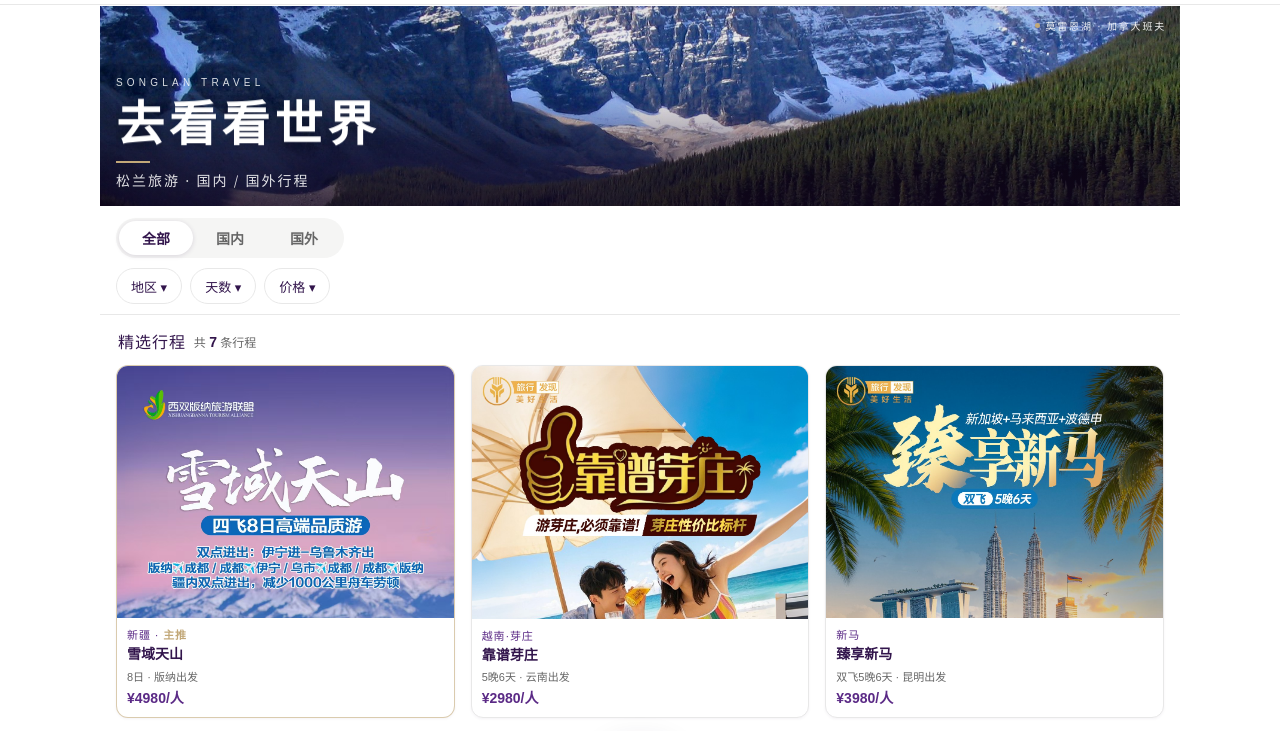
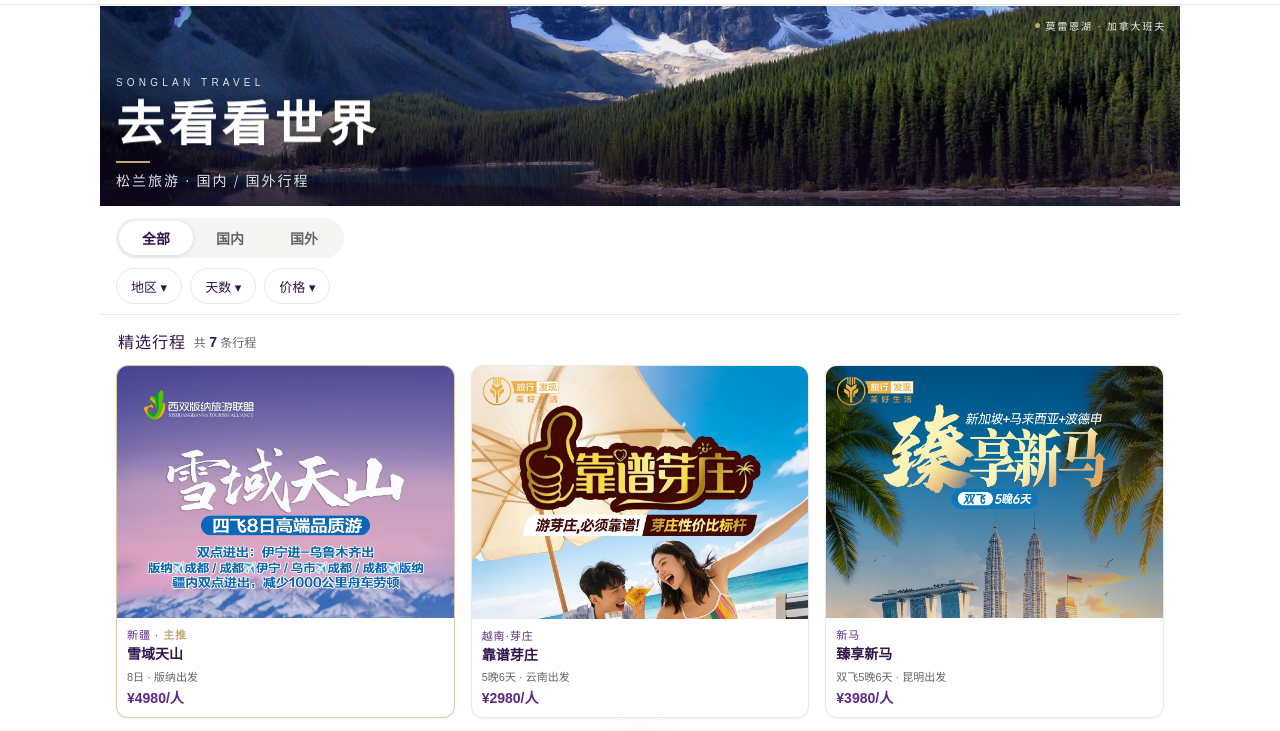
Before and after one commit to kaituo869/songlan, a plain HTML site: page index.html in a window 1280 px wide. Shown: the part 51-782 px from the top of the page. Drawn offline with Linux system fonts and the light colour scheme.

Commit message:
Desktop hero: shift framing down to show lake

```diff
--- a/index.html
+++ b/index.html
@@ -216,6 +216,7 @@
     .card:hover{transform:translateY(-3px);box-shadow:0 10px 26px rgba(50,21,76,.10)}
     .card:hover .thumb img{transform:scale(1.05)}
     .hero{max-height:320px}
+    .hero img{object-position:center 68%} /* 桌面端取景下移：露出湖面与倒影，手机端不受影响 */
     .sheet{max-width:560px;left:50%;right:auto;transform:translate(-50%,105%);border-radius:18px 18px 0 0}
     .sheet.open{transform:translate(-50%,0)}
     .opt-grid{grid-template-columns:repeat(6,1fr)}
```
